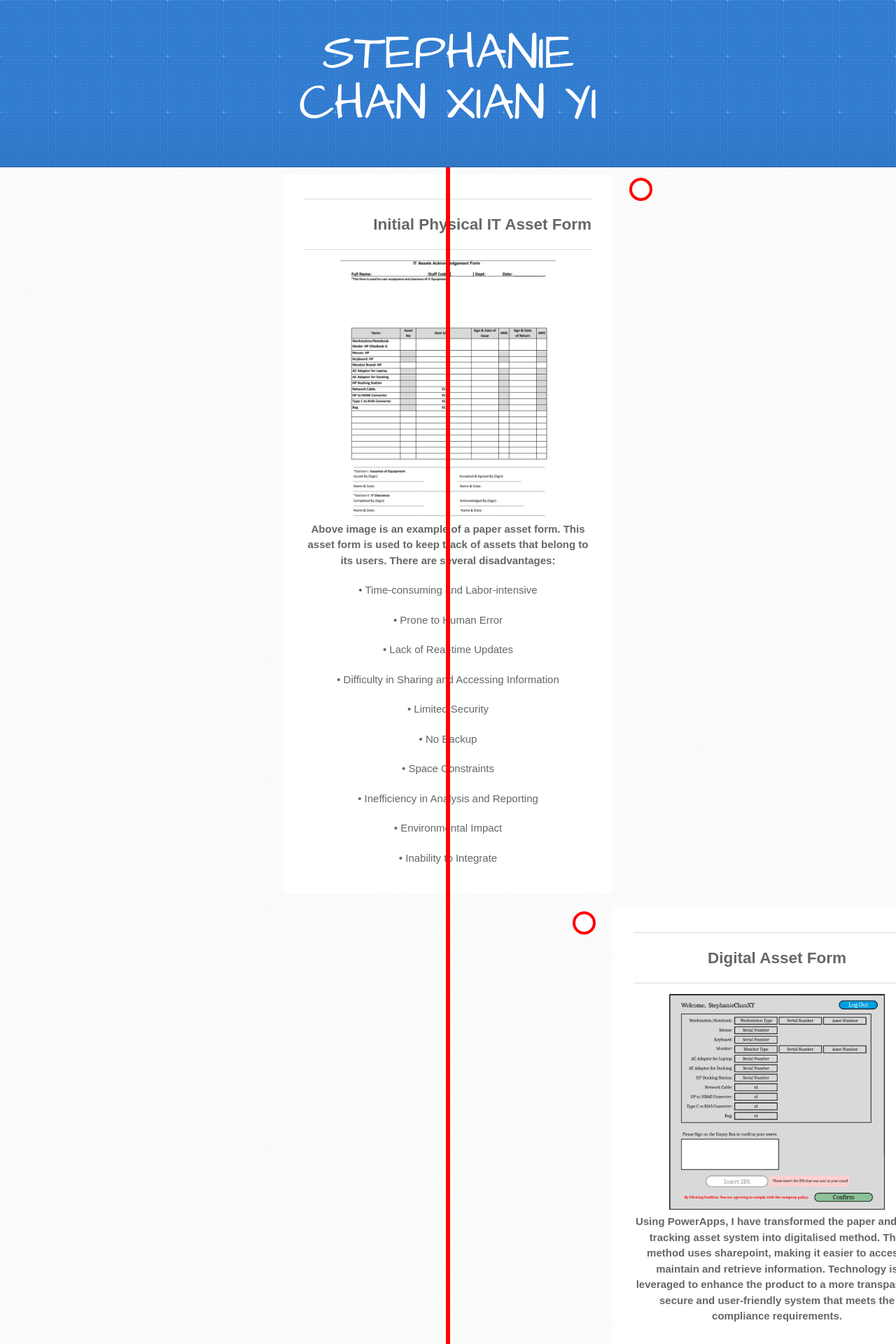
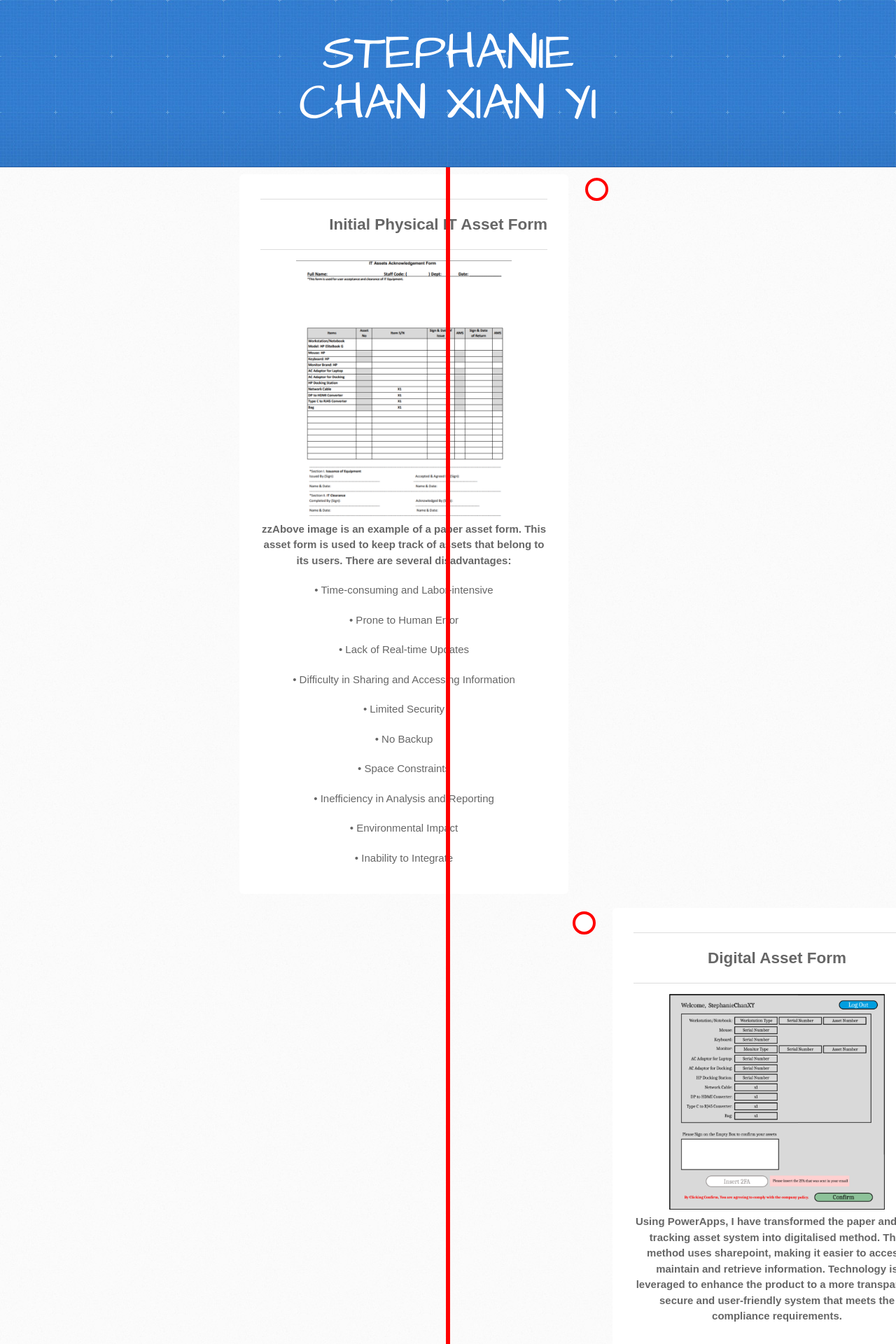
Before and after one commit to xianyichan/stephaniechan.github.io, a Jekyll site: the page built from project02.md, in a window 1280 px wide. Shown: the top 1920 px of the page at 70% size. Built offline with Jekyll 4.4.1, drawn with Linux system fonts in a browser that asks for light colours; our own code applies the rules of GitHub Pages for plain Markdown files; the repository's description, which GitHub fills in, is left out.

Commit message:
Update project02.md

```diff
--- a/project02.md
+++ b/project02.md
@@ -41,12 +38,6 @@
   .right::after {
     left: -17px;
   }
-  .content {
-    padding: 20px 30px;
-    background-color: white;
-    position: relative;
-    border-radius: 6px;
-  }
   img {
     max-width: 100%;
     height: auto;
@@ -56,13 +47,13 @@
 <body>
 
 <div class="timeline" style="position: relative; max-width: 1200px; margin: 0 auto">
-  <div class="container left">
-    <div class="content">
+  <div class="container left" style="left: -6.7%">
+    <div class="content" style="padding: 20px 30px; background-color: white; position: relative; border-radius: 6px;">
       <hr>
       <h2 style="text-align: right">Initial Physical IT Asset Form</h2>
       <hr>
       <img src="./assets/images/PhysicalAsset.png" alt="Image 1" width="75%" height="auto">
-      <p style="font-weight: bolder;"> Above image is an example of a paper asset form. This asset form is used to keep track of assets that belong to its users. There are several disadvantages:</p>
+      <p style="font-weight: bolder;"> zzAbove image is an example of a paper asset form. This asset form is used to keep track of assets that belong to its users. There are several disadvantages:</p>
 
       <p>• Time-consuming and Labor-intensive</p>
       <p>• Prone to Human Error</p>
@@ -77,7 +68,7 @@
     </div>
   </div>
   <div class="container right" style="left: 50%;">
-    <div class="content">
+    <div class="content" style="padding: 20px 30px; background-color: white; position: relative; border-radius: 6px;">
       <hr>
       <h2>Digital Asset Form</h2>
       <hr>
@@ -86,7 +77,7 @@
     </div>
   </div>
   <div class="container left" style="left: -6.7%">
-    <div class="content">
+    <div class="content" style="padding: 20px 30px; background-color: white; position: relative; border-radius: 6px;">
       <h2 style="text-align: right">Flow & Process</h2>
       <embed src="./docs/Project Proposal.pdf" type="application/pdf" width="600" height="400" />
       <p style="font-weight: bolder;">The comprehensive flow and process of our latest project through the embedded PDF above. This document meticulously outlines each step of our approach, from inception to completion, and delves into the key benefits that stem from innovative strategies. Gain insights into methodical procedures and the significant advantages they offer, providing a clear understanding of the project's value and efficiency. This detailed guide serves as a testament to our commitment to excellence and the impactful results.</p>
```
Also changed, not shown: other parts of project02.md (+1 -4 lines).
